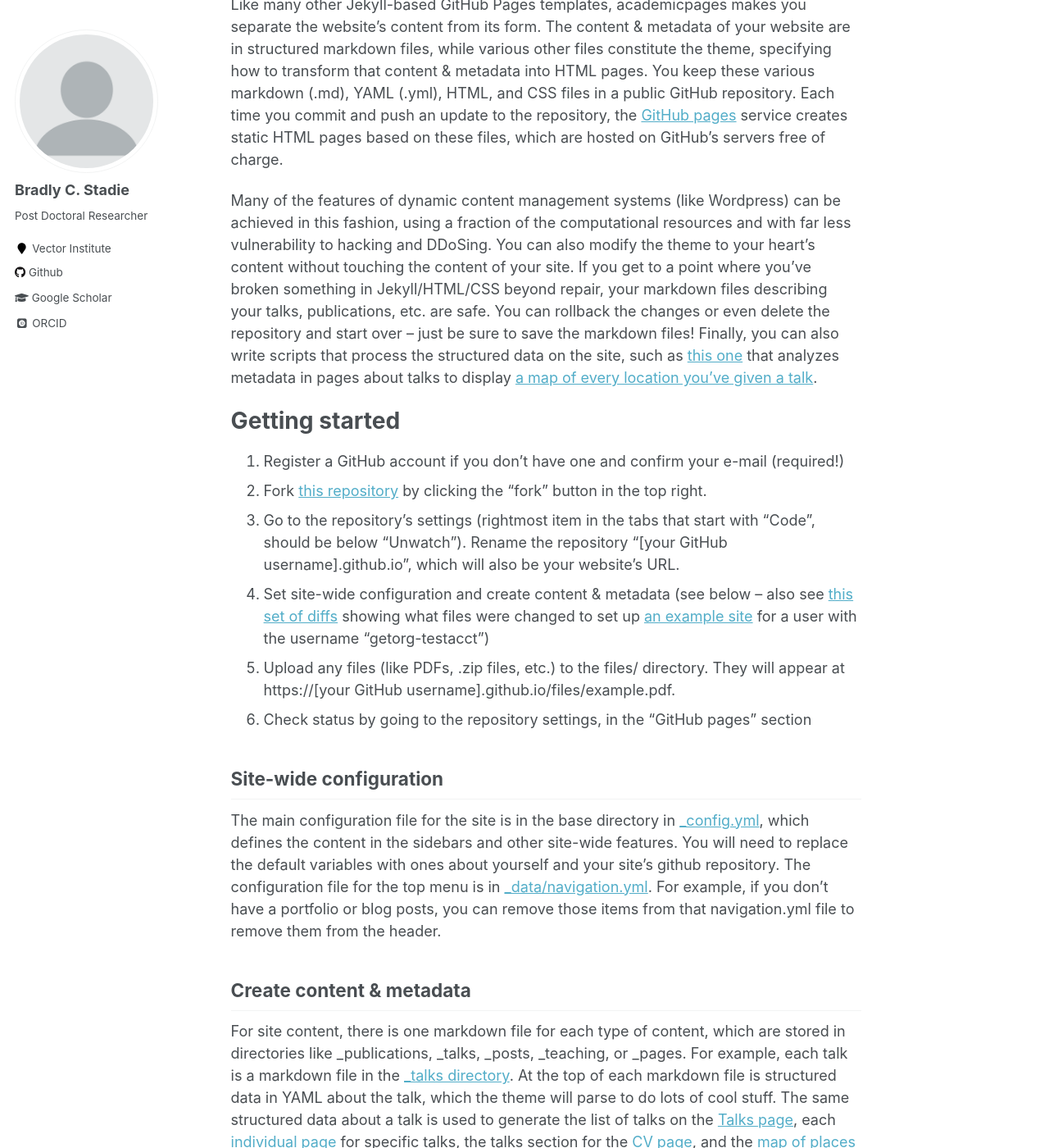
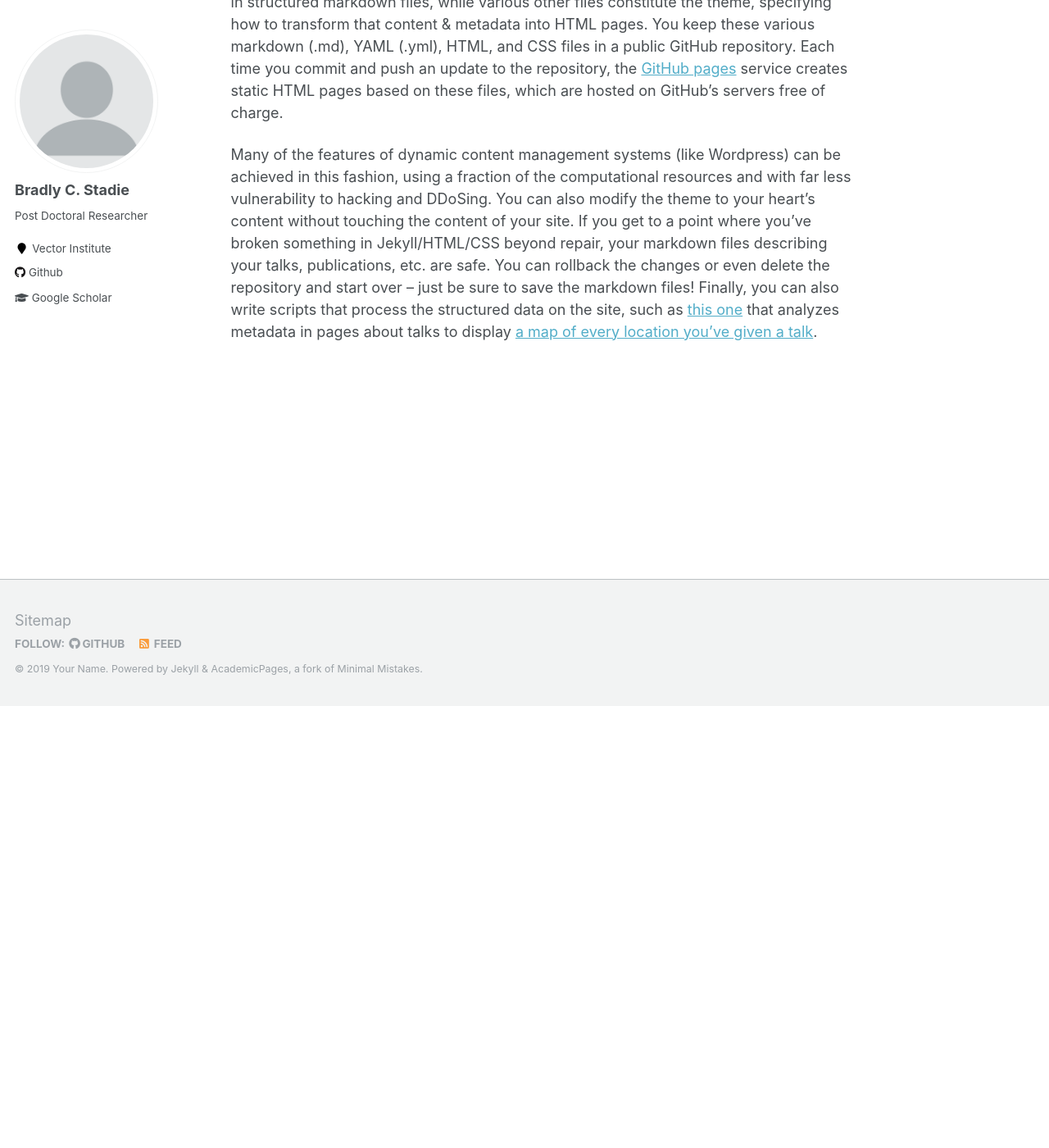
Before and after one commit to bstadie/bstadie.github.io, a Jekyll site: the page built from _pages/about.md, in a window 1280 px wide and 1400 px high, scrolled down 538 px. Shown: the whole window at 82% size. Built offline with Jekyll 4.4.1, drawn with Linux system fonts in a browser that asks for light colours; some web fonts are replaced; some of the changed text lies outside the part shown.

Commit message:
moving forward.

```diff
--- a/_config.yml
+++ b/_config.yml
@@ -101,7 +101,7 @@ author:
   instagram        :
   lastfm           :
   linkedin         :
-  orcid            : "http://orcid.org/yourorcidurl"
+  orcid            : # "http://orcid.org/yourorcidurl"
   pinterest        :
   soundcloud       :
   stackoverflow    : # http://stackoverflow.com/users/123456/username
--- a/_pages/about.md
+++ b/_pages/about.md
@@ -1,6 +1,6 @@
 ---
 permalink: /
-title: "academicpages is a ready-to-fork GitHub Pages template for academic personal websites"
+title: ""
 excerpt: "About me"
 author_profile: true
 redirect_from:
@@ -8,43 +8,41 @@ redirect_from:
   - /about.html
 ---
 
-This is the front page of a website that is powered by the [academicpages template](https://github.com/academicpages/academicpages.github.io) and hosted on GitHub pages. [GitHub pages](https://pages.github.com) is a free service in which websites are built and hosted from code and data stored in a GitHub repository, automatically updating when a new commit is made to the respository. This template was forked from the [Minimal Mistakes Jekyll Theme](https://mmistakes.github.io/minimal-mistakes/) created by Michael Rose, and then extended to support the kinds of content that academics have: publications, talks, teaching, a portfolio, blog posts, and a dynamically-generated CV. You can fork [this repository](https://github.com/academicpages/academicpages.github.io) right now, modify the configuration and markdown files, add your own PDFs and other content, and have your own site for free, with no ads! An older version of this template powers my own personal website at [stuartgeiger.com](http://stuartgeiger.com), which uses [this Github repository](https://github.com/staeiou/staeiou.github.io).
+This is the front page of a website that is powered by the
+ [academicpages template](https://github.com/academicpages/academicpages.github.io) and
+ hosted on GitHub pages. [GitHub pages](https://pages.github.com) is a free service in which
+ websites are built and hosted from code and data stored in a GitHub repository,
+ automatically updating when a new commit is made to the respository.
+ This template was forked from the [Minimal Mistakes Jekyll Theme](https://mmistakes.github.io/minimal-mistakes/)
+ created by Michael Rose, and then extended to support the kinds of content that
+ academics have: publications, talks, teaching, a portfolio, blog posts,
+ and a dynamically-generated CV.
+ You can fork [this repository](https://github.com/academicpages/academicpages.github.io)
+ right now, modify the configuration and markdown files, add your own PDFs and other
+ content, and have your own site for free, with no ads!
+ An older version of this template powers my own personal website
+ at [stuartgeiger.com](http://stuartgeiger.com), which
+ uses [this Github repository](https://github.com/staeiou/staeiou.github.io).
 
 A data-driven personal website
 ======
-Like many other Jekyll-based GitHub Pages templates, academicpages makes you separate the website's content from its form. The content & metadata of your website are in structured markdown files, while various other files constitute the theme, specifying how to transform that content & metadata into HTML pages. You keep these various markdown (.md), YAML (.yml), HTML, and CSS files in a public GitHub repository. Each time you commit and push an update to the repository, the [GitHub pages](https://pages.github.com/) service creates static HTML pages based on these files, which are hosted on GitHub's servers free of charge.
+Like many other Jekyll-based GitHub Pages templates, academicpages makes you
+separate the website's content from its form. The content & metadata of your website
+are in structured markdown files, while various other files constitute the theme,
+specifying how to transform that content & metadata into HTML pages.
+You keep these various markdown (.md), YAML (.yml), HTML, and CSS files in a
+public GitHub repository. Each time you commit and push an update to the
+repository, the [GitHub pages](https://pages.github.com/) service creates static
+HTML pages based on these files, which are hosted on GitHub's servers free of charge.
 
-Many of the features of dynamic content management systems (like Wordpress) can be achieved in this fashion, using a fraction of the computational resources and with far less vulnerability to hacking and DDoSing. You can also modify the theme to your heart's content without touching the content of your site. If you get to a point where you've broken something in Jekyll/HTML/CSS beyond repair, your markdown files describing your talks, publications, etc. are safe. You can rollback the changes or even delete the repository and start over -- just be sure to save the markdown files! Finally, you can also write scripts that process the structured data on the site, such as [this one](https://github.com/academicpages/academicpages.github.io/blob/master/talkmap.ipynb) that analyzes metadata in pages about talks to display [a map of every location you've given a talk](https://academicpages.github.io/talkmap.html).
-
-Getting started
-======
-1. Register a GitHub account if you don't have one and confirm your e-mail (required!)
-1. Fork [this repository](https://github.com/academicpages/academicpages.github.io) by clicking the "fork" button in the top right.
-1. Go to the repository's settings (rightmost item in the tabs that start with "Code", should be below "Unwatch"). Rename the repository "[your GitHub username].github.io", which will also be your website's URL.
-1. Set site-wide configuration and create content & metadata (see below -- also see [this set of diffs](http://archive.is/3TPas) showing what files were changed to set up [an example site](https://getorg-testacct.github.io) for a user with the username "getorg-testacct")
-1. Upload any files (like PDFs, .zip files, etc.) to the files/ directory. They will appear at https://[your GitHub username].github.io/files/example.pdf.
-1. Check status by going to the repository settings, in the "GitHub pages" section
-
-Site-wide configuration
-------
-The main configuration file for the site is in the base directory in [_config.yml](https://github.com/academicpages/academicpages.github.io/blob/master/_config.yml), which defines the content in the sidebars and other site-wide features. You will need to replace the default variables with ones about yourself and your site's github repository. The configuration file for the top menu is in [_data/navigation.yml](https://github.com/academicpages/academicpages.github.io/blob/master/_data/navigation.yml). For example, if you don't have a portfolio or blog posts, you can remove those items from that navigation.yml file to remove them from the header.
-
-Create content & metadata
-------
-For site content, there is one markdown file for each type of content, which are stored in directories like _publications, _talks, _posts, _teaching, or _pages. For example, each talk is a markdown file in the [_talks directory](https://github.com/academicpages/academicpages.github.io/tree/master/_talks). At the top of each markdown file is structured data in YAML about the talk, which the theme will parse to do lots of cool stuff. The same structured data about a talk is used to generate the list of talks on the [Talks page](https://academicpages.github.io/talks), each [individual page](https://academicpages.github.io/talks/2012-03-01-talk-1) for specific talks, the talks section for the [CV page](https://academicpages.github.io/cv), and the [map of places you've given a talk](https://academicpages.github.io/talkmap.html) (if you run this [python file](https://github.com/academicpages/academicpages.github.io/blob/master/talkmap.py) or [Jupyter notebook](https://github.com/academicpages/academicpages.github.io/blob/master/talkmap.ipynb), which creates the HTML for the map based on the contents of the _talks directory).
-
-**Markdown generator**
-
-I have also created [a set of Jupyter notebooks](https://github.com/academicpages/academicpages.github.io/tree/master/markdown_generator
-) that converts a CSV containing structured data about talks or presentations into individual markdown files that will be properly formatted for the academicpages template. The sample CSVs in that directory are the ones I used to create my own personal website at stuartgeiger.com. My usual workflow is that I keep a spreadsheet of my publications and talks, then run the code in these notebooks to generate the markdown files, then commit and push them to the GitHub repository.
-
-How to edit your site's GitHub repository
-------
-Many people use a git client to create files on their local computer and then push them to GitHub's servers. If you are not familiar with git, you can directly edit these configuration and markdown files directly in the github.com interface. Navigate to a file (like [this one](https://github.com/academicpages/academicpages.github.io/blob/master/_talks/2012-03-01-talk-1.md) and click the pencil icon in the top right of the content preview (to the right of the "Raw | Blame | History" buttons). You can delete a file by clicking the trashcan icon to the right of the pencil icon. You can also create new files or upload files by navigating to a directory and clicking the "Create new file" or "Upload files" buttons.
-
-Example: editing a markdown file for a talk
-![Editing a markdown file for a talk](/images/editing-talk.png)
-
-For more info
-------
-More info about configuring academicpages can be found in [the guide](https://academicpages.github.io/markdown/). The [guides for the Minimal Mistakes theme](https://mmistakes.github.io/minimal-mistakes/docs/configuration/) (which this theme was forked from) might also be helpful.
+Many of the features of dynamic content management systems (like Wordpress)
+can be achieved in this fashion, using a fraction of the computational resources and
+with far less vulnerability to hacking and DDoSing. You can also modify the theme to
+your heart's content without touching the content of your site. If you get to a point
+where you've broken something in Jekyll/HTML/CSS beyond repair, your markdown files
+describing your talks, publications, etc. are safe. You can rollback the changes or
+even delete the repository and start over -- just be sure to save the markdown files!
+Finally, you can also write scripts that process the structured data on the site,
+such as [this one](https://github.com/academicpages/academicpages.github.io/blob/master/talkmap.ipynb)
+that analyzes metadata in pages about talks to
+display [a map of every location you've given a talk](https://academicpages.github.io/talkmap.html).
```
Also changed, not shown: _data/navigation.yml (+0 -16 lines).
